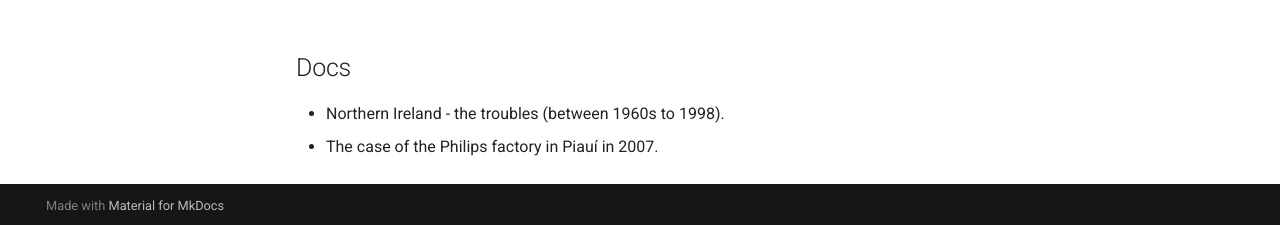
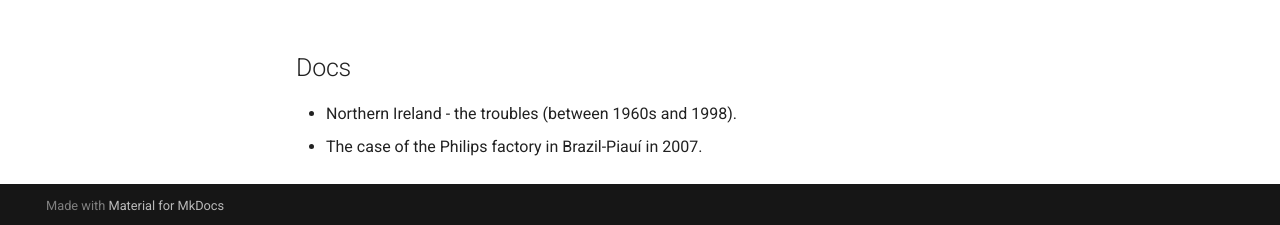
Before and after one commit to renatobrf/kindle-teca, an MkDocs documentation site: the page built from docs/political.md, in a window 1280 px wide and 1018 px high. Shown: the part 790-1015 px from the top of the window. Built offline with MkDocs 1.6.1 and Material for MkDocs 9.7.7, drawn with Linux system fonts in a browser that asks for light colours.

Commit message:
Update political.md

```diff
--- a/docs/political.md
+++ b/docs/political.md
@@ -17,5 +17,5 @@
     - USA, Russia and China new power map.
 
 ## Docs
-- Northern Ireland - the troubles (between 1960s to 1998).
-- The case of the Philips factory in Piauí in 2007.
+- Northern Ireland - the troubles (between 1960s and 1998).
+- The case of the Philips factory in Brazil-Piauí in 2007.
```
